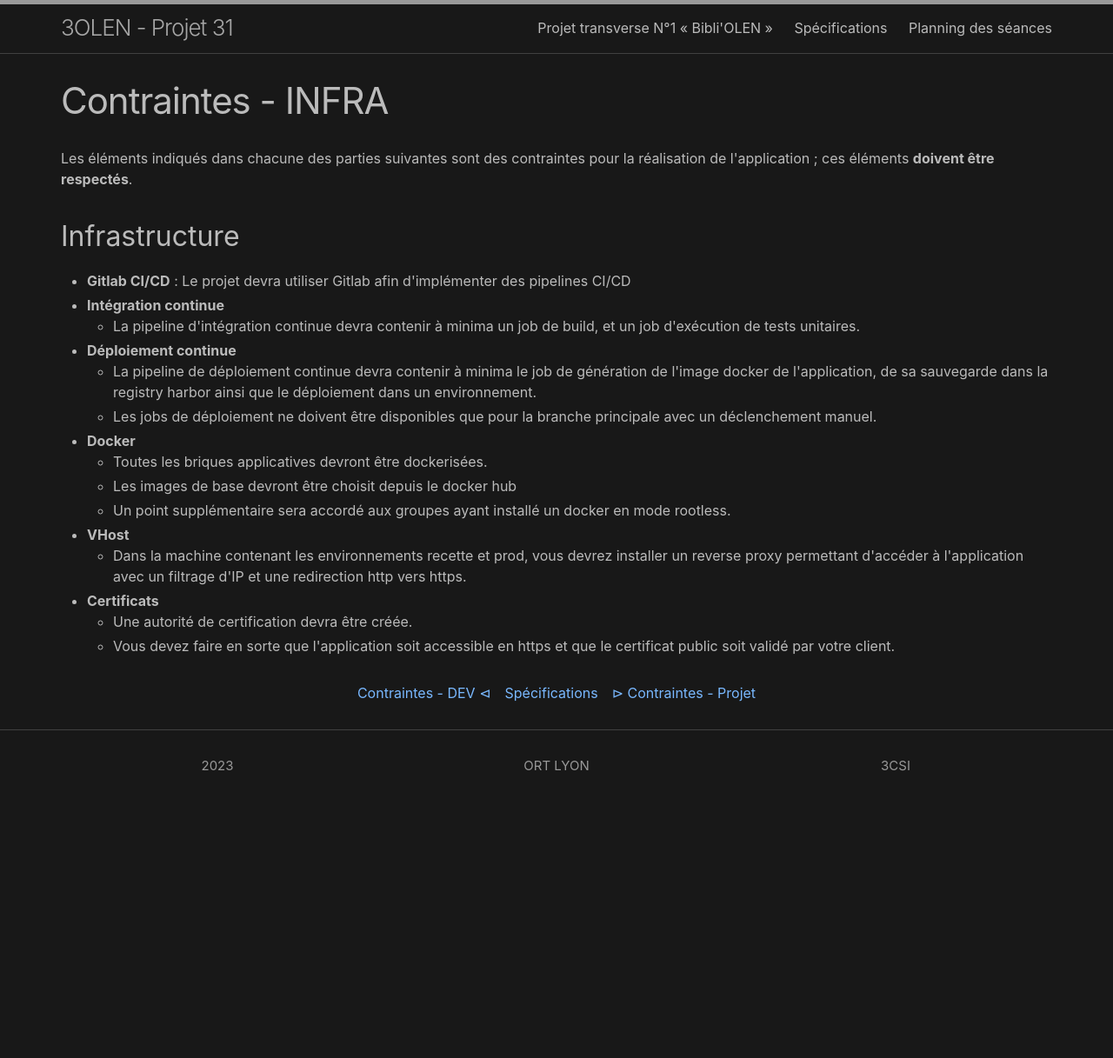
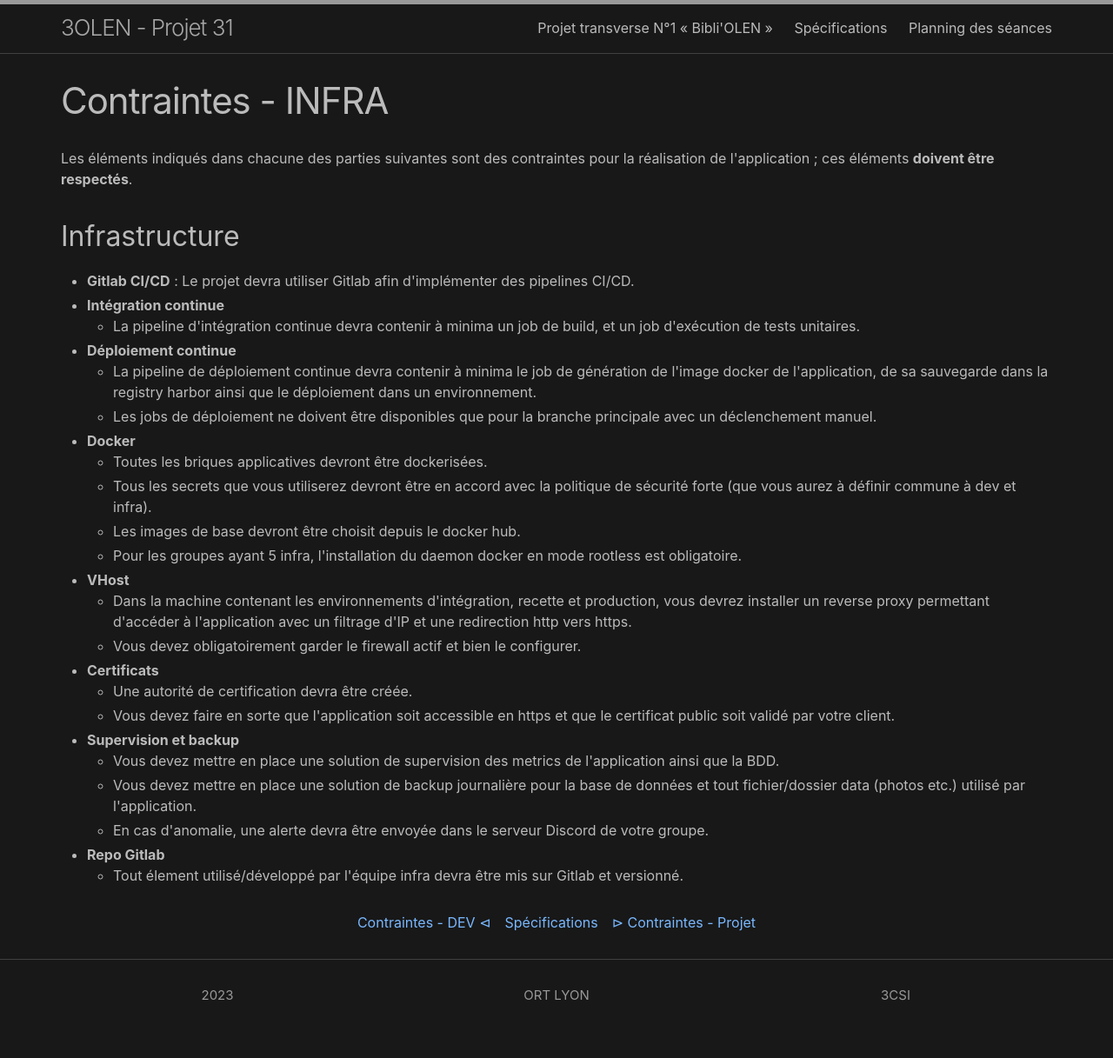
Before and after one commit to 3OLEN/projet-31, a Jekyll site: the page built from docs/_technical_requests/2-arch.html, in a window 1280 px wide. Shown: the whole page at 87% size. Built offline with Jekyll 4.4.1, drawn with Linux system fonts in a browser that asks for light colours; before the commit the page ends 953 px from its top, so only the background shows below that.

Commit message:
🙈 Rajout de contraintes infra

```diff
--- a/docs/_technical_requests/2-arch.html
+++ b/docs/_technical_requests/2-arch.html
@@ -5,7 +5,7 @@ slug: infrastructure
 
 arch_env:
 - name: Gitlab CI/CD
-  description: "Le projet devra utiliser Gitlab afin d'implémenter des pipelines CI/CD"
+  description: "Le projet devra utiliser Gitlab afin d'implémenter des pipelines CI/CD."
 - name: Intégration continue
   sub_notes:
   - "La pipeline d'intégration continue devra contenir à minima un job de build, et un job d'exécution de tests unitaires."
@@ -17,16 +17,26 @@ arch_env:
 - name: Docker
   sub_notes:
   - "Toutes les briques applicatives devront être dockerisées."
-  - "Les images de base devront être choisit depuis le docker hub"
-  - "Un point supplémentaire sera accordé aux groupes ayant installé un docker en mode rootless."
+  - "Tous les secrets que vous utiliserez devront être en accord avec la politique de sécurité forte (que vous aurez à définir commune à dev et infra)."
+  - "Les images de base devront être choisit depuis le docker hub."
+  - "Pour les groupes ayant 5 infra, l'installation du daemon docker en mode rootless est obligatoire."
 - name: VHost
   sub_notes:
-  - "Dans la machine contenant les environnements recette et prod, vous devrez installer un reverse proxy permettant
+  - "Dans la machine contenant les environnements d'intégration, recette et production, vous devrez installer un reverse proxy permettant
   d'accéder à l'application avec un filtrage d'IP et une redirection http vers https."
+  - "Vous devez obligatoirement garder le firewall actif et bien le configurer."
 - name: Certificats
   sub_notes:
   - "Une autorité de certification devra être créée."
   - "Vous devez faire en sorte que l'application soit accessible en https et que le certificat public soit validé par votre client."
+- name: Supervision et backup
+  sub_notes:
+  - "Vous devez mettre en place une solution de supervision des metrics de l'application ainsi que la BDD."
+  - "Vous devez mettre en place une solution de backup journalière pour la base de données et tout fichier/dossier data (photos etc.) utilisé par l'application."
+  - "En cas d'anomalie, une alerte devra être envoyée dans le serveur Discord de votre groupe."
+- name: Repo Gitlab
+  sub_notes:
+  - "Tout élement utilisé/développé par l'équipe infra devra être mis sur Gitlab et versionné."
 ---
 
 <p>
```
